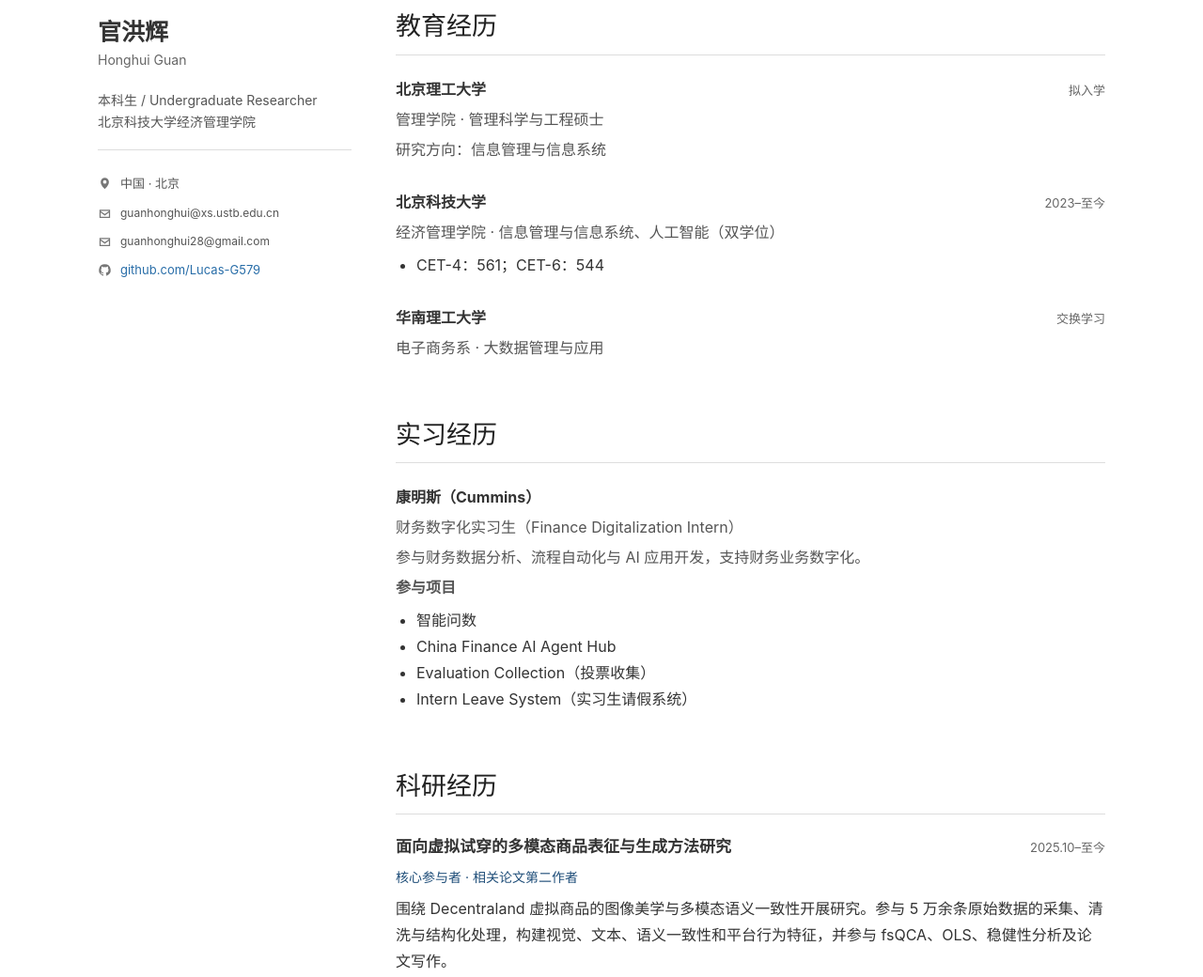
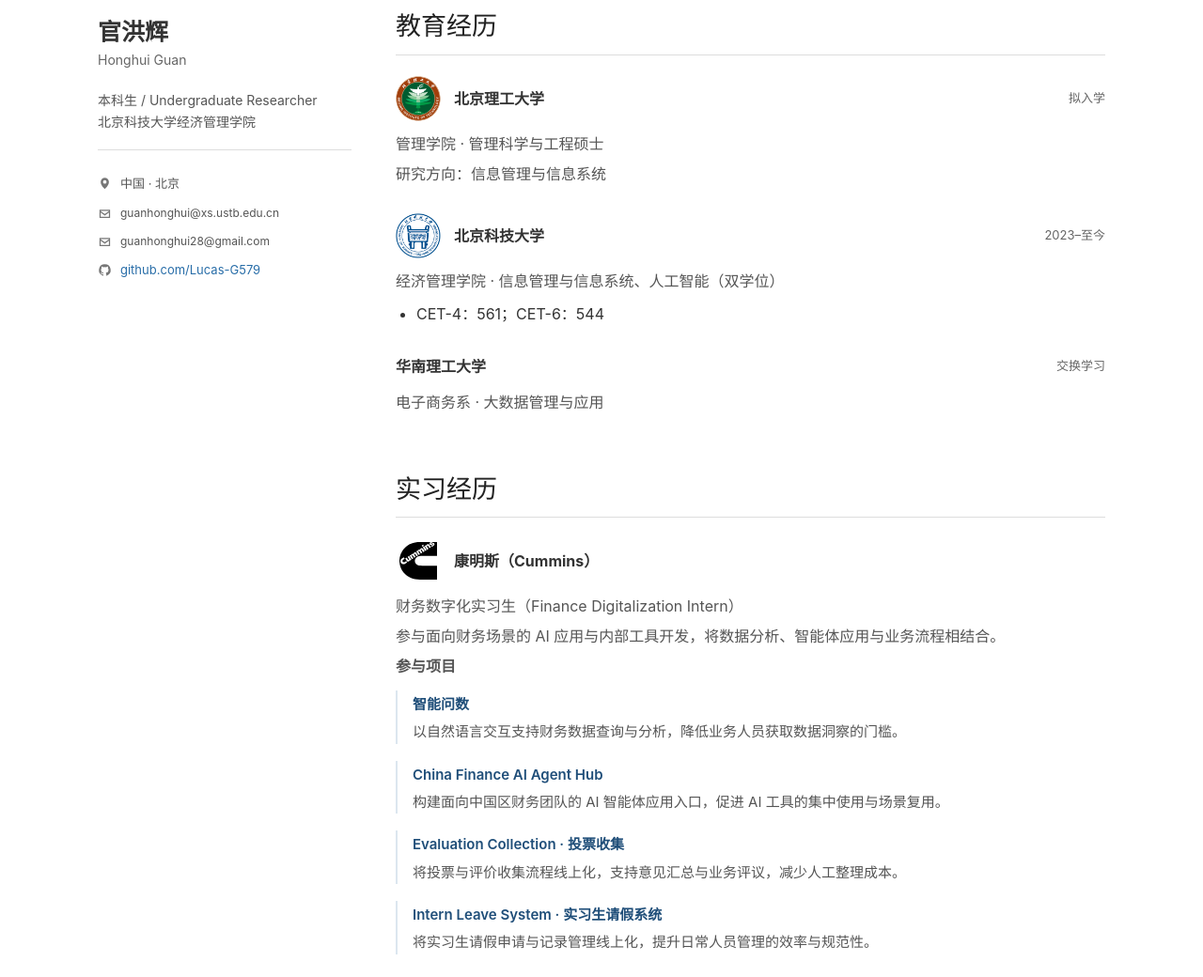
Before and after one commit to Lucas-G579/Lucas-G579.github.io, a plain HTML site: page index.html in a window 1280 px wide. Shown: the part 349-1389 px from the top of the page at 94% size. Drawn offline with Linux system fonts and the light colour scheme.

Commit message:
Add institution logos and describe internship projects

```diff
--- a/index.html
+++ b/index.html
@@ -47,12 +47,12 @@
       <section id="education">
         <h2>教育经历</h2>
         <div class="entry">
-          <div class="entry-head"><strong>北京理工大学</strong><span>拟入学</span></div>
+          <div class="entry-head"><strong class="organization-name"><img class="organization-logo" src="./assets/logos/bit.svg" alt="" width="48" height="48">北京理工大学</strong><span>拟入学</span></div>
           <p>管理学院 · 管理科学与工程硕士</p>
           <p>研究方向：信息管理与信息系统</p>
         </div>
         <div class="entry">
-          <div class="entry-head"><strong>北京科技大学</strong><span>2023–至今</span></div>
+          <div class="entry-head"><strong class="organization-name"><img class="organization-logo" src="./assets/logos/ustb.png" alt="" width="48" height="48">北京科技大学</strong><span>2023–至今</span></div>
           <p>经济管理学院 · 信息管理与信息系统、人工智能（双学位）</p>
           <ul class="compact"><li>CET-4：561；CET-6：544</li></ul>
         </div>
@@ -65,15 +65,15 @@
       <section id="experience">
         <h2>实习经历</h2>
         <div class="entry">
-          <div class="entry-head"><strong>康明斯（Cummins）</strong></div>
+          <div class="entry-head"><strong class="organization-name"><img class="organization-logo organization-logo-cummins" src="./assets/logos/cummins.svg" alt="" width="48" height="48">康明斯（Cummins）</strong></div>
           <p>财务数字化实习生（Finance Digitalization Intern）</p>
-          <p>参与财务数据分析、流程自动化与 AI 应用开发，支持财务业务数字化。</p>
+          <p>参与面向财务场景的 AI 应用与内部工具开发，将数据分析、智能体应用与业务流程相结合。</p>
           <p><strong>参与项目</strong></p>
-          <ul class="compact">
-            <li>智能问数</li>
-            <li>China Finance AI Agent Hub</li>
-            <li>Evaluation Collection（投票收集）</li>
-            <li>Intern Leave System（实习生请假系统）</li>
+          <ul class="internship-projects">
+            <li><strong>智能问数</strong><p>以自然语言交互支持财务数据查询与分析，降低业务人员获取数据洞察的门槛。</p></li>
+            <li><strong>China Finance AI Agent Hub</strong><p>构建面向中国区财务团队的 AI 智能体应用入口，促进 AI 工具的集中使用与场景复用。</p></li>
+            <li><strong>Evaluation Collection · 投票收集</strong><p>将投票与评价收集流程线上化，支持意见汇总与业务评议，减少人工整理成本。</p></li>
+            <li><strong>Intern Leave System · 实习生请假系统</strong><p>将实习生请假申请与记录管理线上化，提升日常人员管理的效率与规范性。</p></li>
           </ul>
         </div>
       </section>
--- a/styles.css
+++ b/styles.css
@@ -3,3 +3,50 @@
 .contact-list{font-size:13px}.contact-list li{display:flex;align-items:flex-start;gap:9px;margin:9px 0}.contact-list svg{width:15px;height:15px;flex:0 0 15px;margin-top:4px;fill:#777}.contact-list li span{display:inline;color:#555}.contact-list a{overflow-wrap:anywhere}.contact-list a:hover{text-decoration:underline}.intro{color:#444;margin-bottom:34px!important}.publication-item{padding:0 0 24px;margin:0 0 25px;border-bottom:1px solid #e8e8e8}.publication-item:last-child{border-bottom:0}.publication-item h3{font-family:Georgia,"Noto Serif SC",serif;font-size:18px;font-weight:600}.publication-item h3 a{text-decoration:none}.publication-item h3 a:hover{text-decoration:underline}.publication-item p{margin:5px 0}.publication-item .authors{font-size:14px;color:#555}.paper-links{display:flex;gap:14px;font-size:13px}.paper-links a{text-decoration:none}.paper-links a:before{content:"["}.paper-links a:after{content:"]"}.status.accepted{background:#edf6ef;color:#376b43}.status.submitted{background:#fff4df;color:#855e19}.status.working{background:#f0f0f0;color:#666}.news-list{margin-top:-5px}@media(max-width:760px){.contact-list{display:block}.contact-list li{margin:9px 0}.publication-item h3{font-size:17px}}
 .contact-list li>span{display:block;width:auto!important;flex:1}.contact-action{display:flex;align-items:flex-start;gap:9px;width:100%}.contact-action span{color:var(--link)}
 .layout{grid-template-columns:270px minmax(0,760px);gap:47px}.contact-action span{display:block!important;width:auto!important;min-width:0;flex:1;white-space:nowrap;font-size:12px}.contact-action{overflow:visible!important}.contact-list>li:first-child>span{white-space:nowrap}@media(max-width:760px){.layout{display:block}.contact-action span{white-space:normal;font-size:13px}}
+
+.organization-name {
+  display: flex;
+  align-items: center;
+  gap: 14px;
+  min-width: 0;
+}
+.organization-logo {
+  display: block;
+  flex: 0 0 48px;
+  width: 48px;
+  height: 48px;
+  object-fit: contain;
+}
+.organization-logo-cummins {
+  padding: 4px;
+}
+#education .entry-head, #experience .entry-head {
+  align-items: center;
+  margin-bottom: 10px;
+}
+.content .internship-projects {
+  list-style: none;
+  padding: 0;
+  margin: 12px 0 0;
+}
+.internship-projects li {
+  border-left: 2px solid #dce6ef;
+  padding-left: 16px;
+  margin: 0 0 18px;
+}
+.internship-projects strong {
+  color: var(--navy);
+  font-size: 15px;
+  font-weight: 600;
+}
+.content .internship-projects p {
+  margin: 3px 0 0;
+  color: #555;
+  font-size: 15px;
+  line-height: 1.7;
+}
+@media (max-width: 760px) {
+  #education .entry-head > span {
+    margin: 6px 0 0 62px;
+  }
+}
```
Also changed, not shown: assets/logos/bit.svg (added), assets/logos/cummins.svg (added), assets/logos/ustb.png (added).
